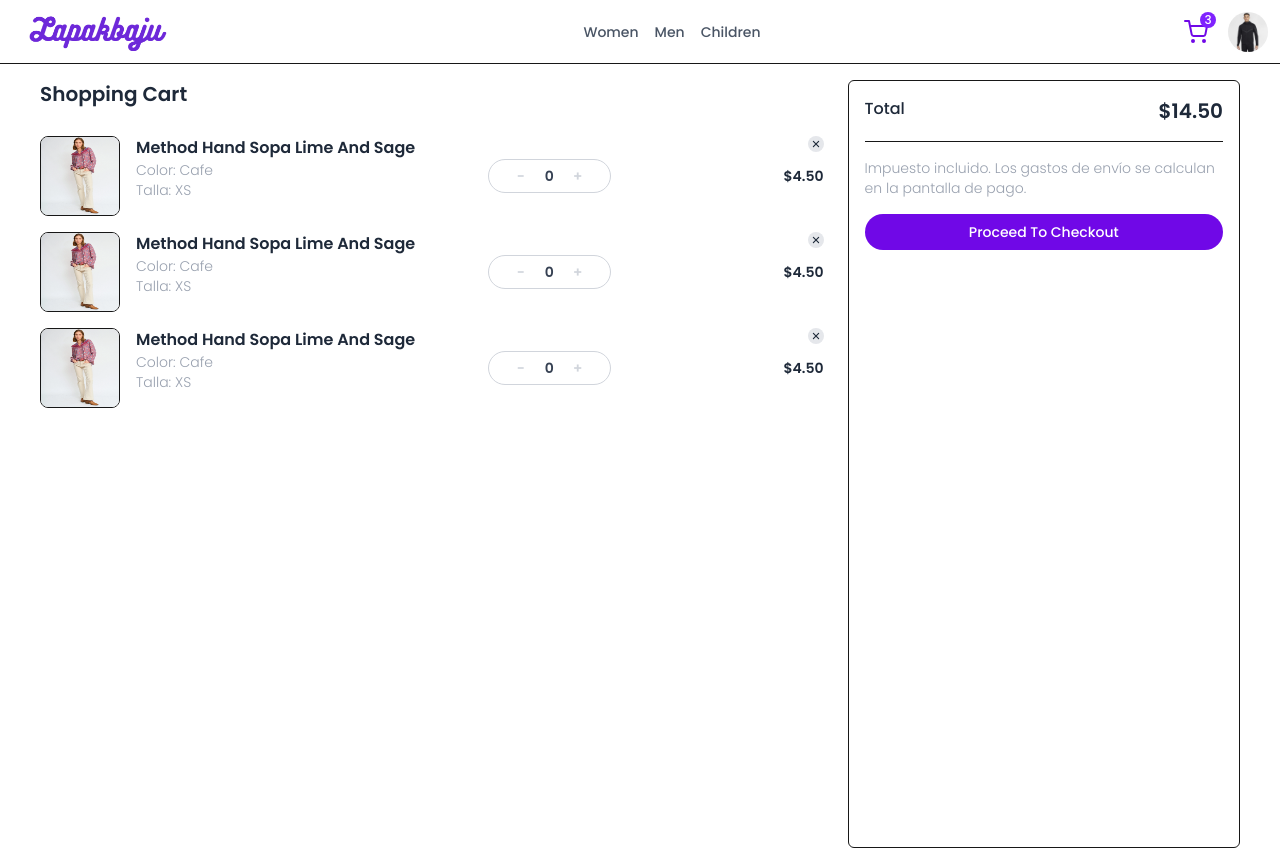
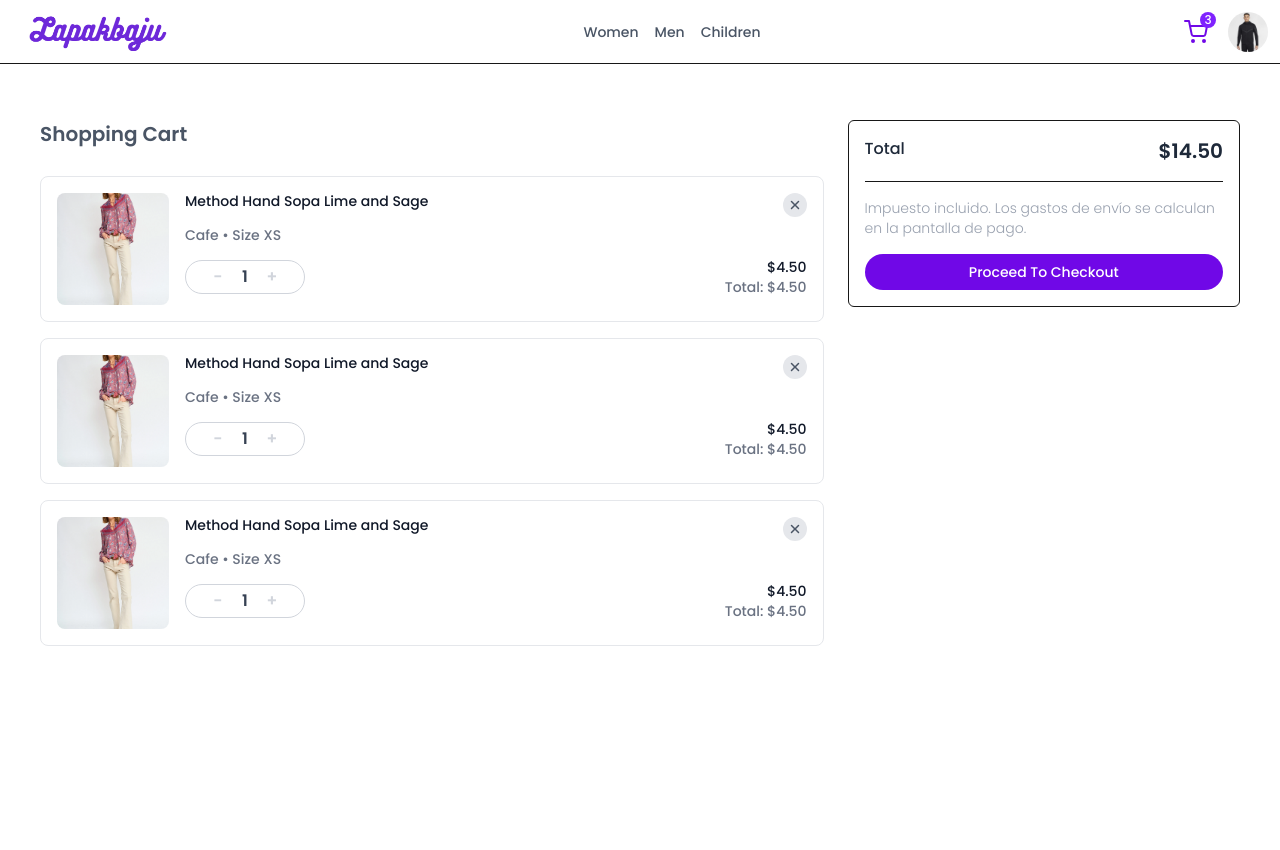
Before and after one commit to HLena/lapakbaju-store, a Next.js app: page /cart in a window 1280 px wide. Shown: the top 850 px of the page. Built offline with nearby package versions, Linux system fonts and the light colour scheme.

Commit message:
styles: Update design

```diff
--- a/src/app/(shop)/cart/page.tsx
+++ b/src/app/(shop)/cart/page.tsx
@@ -13,7 +13,7 @@ const CartPage = () => {
           <ShoppinCartItem/>
         </div>
 
-      <div className="border p-4 flex flex-col lg:flex-1/3  rounded-md">
+      <div className="border p-4 flex flex-col lg:flex-1/3 rounded-md h-fit">
         <p className="text-gray-800 flex justify-between">
           <span className="text-md">Total</span>
           <span className="text-xl font-black">$14.50</span>
--- a/src/app/(shop)/checkout/page.tsx
+++ b/src/app/(shop)/checkout/page.tsx
@@ -31,7 +31,7 @@ export default function CheckoutPage() {
 
     <div className="px-4 w-full flex flex-col gap-4 justify-center text-left text-gray-800  md:flex-row">
 
-      <div className='mt-10 flex-1/2'>
+      <div className='md:p-4 flex-1/2'>
         <div className='flex justify-between'>
           <Subtitle title="Address"/>
           <Link href="/auth/login">
@@ -68,7 +68,7 @@ export default function CheckoutPage() {
 
         <p className='mb-4 text-sm'>Todas las transacciones son seguras y están encriptadas.</p>
       </div>
-      <div className='flex-1/2 md:pt-10 md:px-4 md:bg-gray-100'>
+      <div className='flex-1/2 md:p-4 md:bg-gray-50 rounded-lg  h-fit'>
 
         <SummaryOrder/>
 
--- a/src/app/(shop)/layout.tsx
+++ b/src/app/(shop)/layout.tsx
@@ -12,7 +12,7 @@ export default function ShopLayout({
         <Navbar/>
       </header>
       <main className="min-h-screen pt-16 bg-white">
-        <div className="flex max-w-7xl m-auto min-h-screen">
+        <div className="flex max-w-7xl m-auto min-h-screen mt-10">
           { children }
         </div>
       </main>
--- a/src/components/cart/ShoppinCartItem.tsx
+++ b/src/components/cart/ShoppinCartItem.tsx
@@ -2,31 +2,61 @@ import Image from 'next/image';
 import QuantitySelector from '../product/QuantitySelector';
 import { IoClose } from 'react-icons/io5';
 
-const ShoppinCartItem = () => {
+interface ShoppinCartItemProps {
+  name?: string;
+  color?: string;
+  size?: string;
+  quantity?: number;
+  price?: number;
+  image?: string;
+  onRemove?: () => void;
+}
+
+const ShoppinCartItem = ({
+  name = "Method Hand Sopa Lime and Sage",
+  color = "Cafe",
+  size = "XS",
+  quantity = 1,
+  price = 4.50,
+  image = "/images/products/blouse-pink.webp",
+  onRemove
+}: ShoppinCartItemProps) => {
   return (
-    <div className="flex gap-4">
-      <div className='w-20 h-20 relative overflow-hidden rounded-lg border'>
+    <div className="flex items-start gap-4 p-4 border border-gray-200 rounded-lg hover:bg-gray-50 transition-colors">
+      <div className="w-28 h-28 relative overflow-hidden rounded-lg flex-shrink-0 ">
         <Image
-          src="/images/products/blouse-pink.webp"
-          alt=''
+          src={image}
+          alt={name}
           fill
-          sizes='120px'
+          sizes="100px"
+          className="object-cover"
         />
       </div>
-      <div className='relative grow text-gray-800 text-sm font-semibold md:flex gap-4'>
-        <div className='absolute top-0 right-0 rounded-full p-0.5 bg-gray-200 text-xs cursor-pointer'>
-          <IoClose/>
+
+      <div className="flex-1">
+        <div className="flex justify-between items-start mb-2">
+          <h4 className="font-medium text-gray-900 text-sm leading-tight">
+            {name}
+          </h4>
+          <button
+            onClick={onRemove}
+            className="rounded-full p-1 bg-gray-200 hover:bg-gray-300 transition-colors text-gray-600 hover:text-gray-800"
+            aria-label="Remove item"
+          >
+            <IoClose size={16} />
+          </button>
         </div>
-        <div className='flex flex-col  flex-2'>
-          <p className='w-2/3 text-base capitalize md:w-full'>method hand sopa lime and sage</p>
-          <p className='text-sm text-gray-400 font-light leadiing-4'>
-            Color: Cafe <br />
-            Talla: XS
-          </p>
-        </div>
-        <div className='flex justify-between items-center mt-2  flex-2 md:m-0'>
-          <QuantitySelector quantity={0}  />
-          <span className='font-semibold'>$4.50</span>
+
+        <p className="text-sm text-gray-500 mb-3">
+          {color} • Size {size}
+        </p>
+
+        <div className="flex justify-between items-center">
+          <QuantitySelector quantity={quantity} />
+          <div className="text-right">
+            <p className="font-medium text-gray-900 text-sm">${price.toFixed(2)}</p>
+            <p className="text-sm text-gray-500">Total: ${(price * quantity).toFixed(2)}</p>
+          </div>
         </div>
       </div>
     </div>
--- a/src/components/cart/Subtitle.tsx
+++ b/src/components/cart/Subtitle.tsx
@@ -2,7 +2,7 @@ import React from 'react'
 
 const Subtitle = ( {title} : { title: string}) => {
   return (
-    <h2 className="capitalize text-xl text-gray-800 font-semibold mb-3">{title}</h2>
+    <h2 className="capitalize text-xl text-gray-600 font-semibold mb-3">{title}</h2>
   )
 }
 
--- a/src/components/cart/SummaryOrderItem.tsx
+++ b/src/components/cart/SummaryOrderItem.tsx
@@ -1,26 +1,47 @@
 import Image from "next/image"
 
-const SummaryOrderItem = () => {
+interface SummaryOrderItemProps {
+  name?: string;
+  color?: string;
+  size?: string;
+  quantity?: number;
+  price?: number;
+  image?: string;
+}
+
+const SummaryOrderItem = ({
+  name = "Method Hand Sopa Lime and Sage",
+  color = "Cafe",
+  size = "XS",
+  quantity = 3,
+  price = 4.50,
+  image = "/images/products/blouse-pink.webp"
+}: SummaryOrderItemProps) => {
   return (
-    <div className="flex gap-4 mb-4">
-      <div className='w-20 h-20 relative overflow-hidden rounded-lg'>
+    <div className="flex md:items-center gap-4 p-4 border border-gray-200 rounded-lg mb-4 hover:bg-gray-50 transition-colors">
+      <div className="w-20 h-20 md:w-16 md:h-16 relative overflow-hidden rounded-lg flex-shrink-0">
         <Image
-          src="/images/products/blouse-pink.webp"
-          alt=''
+          src={image}
+          alt={name}
           fill
-          sizes='120px'
+          sizes="64px"
+          className="object-cover"
         />
-        <span className="absolute -right-2 -top-2 bg-violet-500 rounded-full px-2 py-1 text-white text-xs text-center">3</span>
+
       </div>
-      <div className='flex flex-1 justify-between items-center '>
-        <div className='flex flex-col'>
-          <p className='text-base capitalize md:w-full'>method hand sopa lime and sage</p>
-          <p className='text-sm text-gray-400 font-light leadiing-4'>
-            Color: Cafe <br />
-            Talla: XS
-          </p>
-        </div>
-        <span className='font-semibold mr-4'>$4.50</span>
+
+      <div className="flex-1">
+        <h4 className="font-medium text-gray-900 text-sm leading-tight mb-1">
+          {name}
+        </h4>
+        <p className="text-sm text-gray-500">
+          {color} • Size {size} • Qty {quantity}
+        </p>
+      </div>
+
+      <div className="text-right">
+        <p className="font-medium text-gray-900 text-sm">${price.toFixed(2)}</p>
+        <p className="text-sm text-gray-500">Total: ${(price * quantity).toFixed(2)}</p>
       </div>
     </div>
   )
--- a/src/components/ui/title/Title.tsx
+++ b/src/components/ui/title/Title.tsx
@@ -7,13 +7,13 @@ const Title = ({ title }: { title: string }) => {
 
   const openFilterPanel = useUIStore( state => state.openFilterPanel);
   return (
-    <div className="flex-1 m-4">
-      <h1 className="py-4 text-3xl font-bold text-gray-600 capitalize">{ title }</h1>
-      <button
-        className='block border border-gray-400 rounded-md p-2 text-gray-500 lg:hidden'
-        onClick={openFilterPanel}>
-          <CiFilter />
-        </button>
+    <div className="flex-1 ">
+      <h1 className=" text-3xl font-bold text-gray-600 capitalize">{ title }</h1>
+        {/* <button
+          className='block border border-gray-400 rounded-md p-2 text-gray-500 lg:hidden'
+          onClick={openFilterPanel}>
+            <CiFilter />
+          </button> */}
     </div>
   )
 }
```
